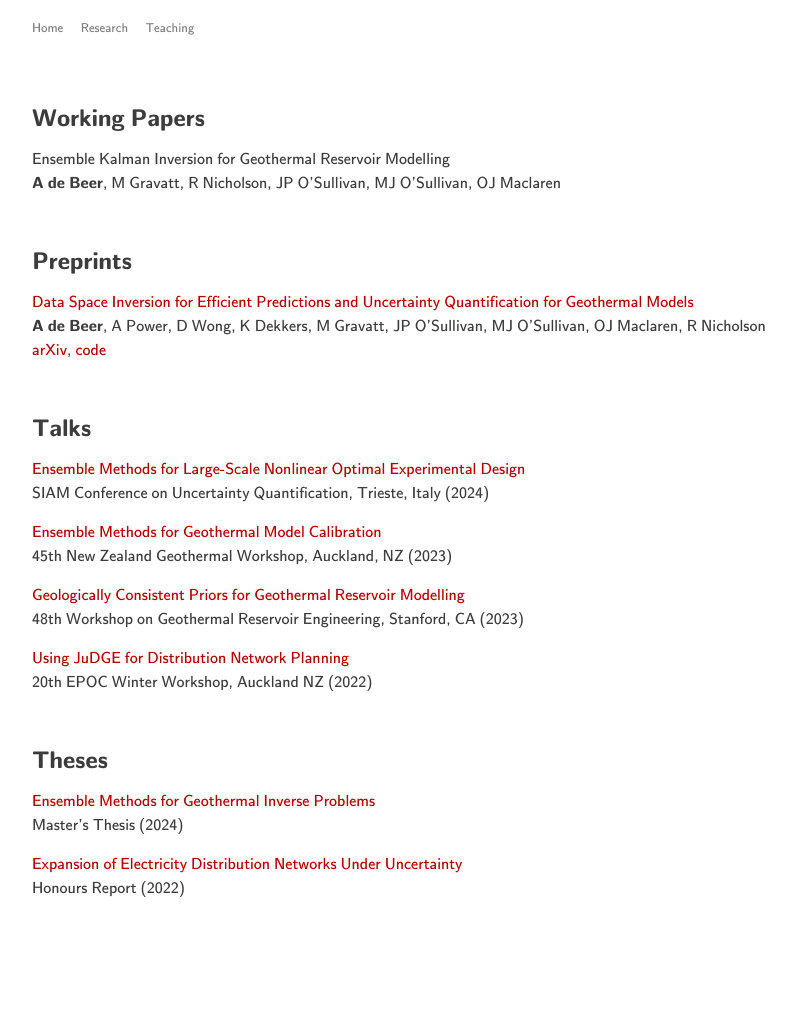
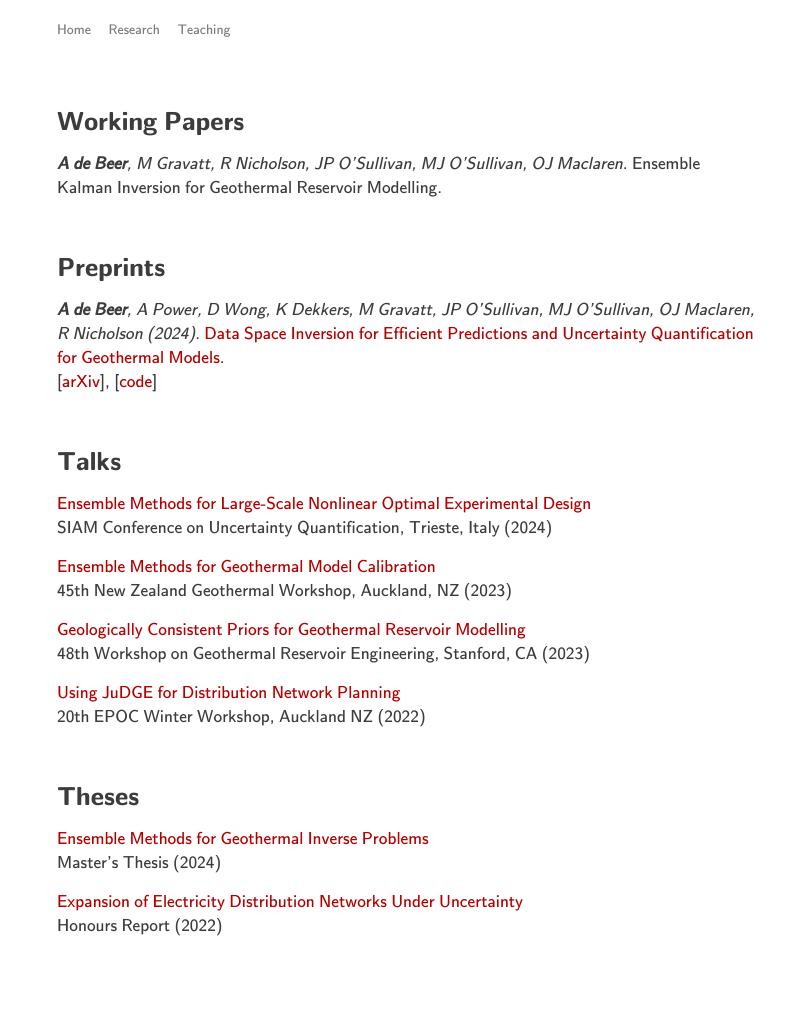
Before and after one commit to alexgdebeer/alexgdebeer.github.io, a Jekyll site: the page built from research.markdown, in a window 1280 px wide. Shown: the whole page, without its empty margins (233-1029 px from the left). Built offline with Jekyll 4.4.1, drawn with Linux system fonts in a browser that asks for light colours; before the commit the page ends 981 px from its top, so only the background shows below that.

Commit message:
Modify layout

```diff
--- a/assets/main.scss
+++ b/assets/main.scss
@@ -4,7 +4,7 @@
 @charset "utf-8";
 
 $base-font-family:  "KaTeX_SansSerif", sans-serif;
-$base-font-size:   12pt;
+$base-font-size:   13pt;
 $base-font-weight: 500;
 $small-font-size:  $base-font-size * 0.95;
 $base-line-height: 1.25;
@@ -19,9 +19,9 @@ $grey-color:       $text-color;
 $grey-color-light: lighten($grey-color, 25%);
 $grey-color-dark:  darken($grey-color, 25%);
 
-$content-width:    850px;
-$on-palm:          850px !default;
-$on-laptop:        850px !default;
+$content-width:    800px;
+$on-palm:          800px !default;
+$on-laptop:        800px !default;
 
 @mixin media-query($device) {
   @media screen and (max-width: $device) {
--- a/research.markdown
+++ b/research.markdown
@@ -5,16 +5,14 @@ title: Research
 
 ## Working Papers
 
-Ensemble Kalman Inversion for Geothermal Reservoir Modelling \
-**A&nbsp;de&nbsp;Beer**, M&nbsp;Gravatt, R&nbsp;Nicholson, JP&nbsp;O'Sullivan, MJ&nbsp;O'Sullivan, OJ&nbsp;Maclaren
+***A&nbsp;de&nbsp;Beer**, M&nbsp;Gravatt, R&nbsp;Nicholson, JP&nbsp;O'Sullivan, MJ&nbsp;O'Sullivan, OJ&nbsp;Maclaren*. Ensemble Kalman Inversion for Geothermal Reservoir Modelling.
 
 <br>
 
 ## Preprints
 
-[Data Space Inversion for Efficient Predictions and Uncertainty Quantification for Geothermal Models](https://arxiv.org/abs/2407.15401) \
-**A&nbsp;de&nbsp;Beer**, A&nbsp;Power, D&nbsp;Wong, K&nbsp;Dekkers, M&nbsp;Gravatt, JP&nbsp;O'Sullivan, MJ&nbsp;O'Sullivan, OJ&nbsp;Maclaren, R&nbsp;Nicholson \
-[arXiv](https://arxiv.org/abs/2407.15401), [code](https://github.com/alexgdebeer/GeothermalDSI)
+***A&nbsp;de&nbsp;Beer**, A&nbsp;Power, D&nbsp;Wong, K&nbsp;Dekkers, M&nbsp;Gravatt, JP&nbsp;O'Sullivan, MJ&nbsp;O'Sullivan, OJ&nbsp;Maclaren, R&nbsp;Nicholson (2024)*. [Data Space Inversion for Efficient Predictions and Uncertainty Quantification for Geothermal Models](https://arxiv.org/abs/2407.15401). \
+[[arXiv](https://arxiv.org/abs/2407.15401)], [[code](https://github.com/alexgdebeer/GeothermalDSI)]
 
 <br>
 
```
